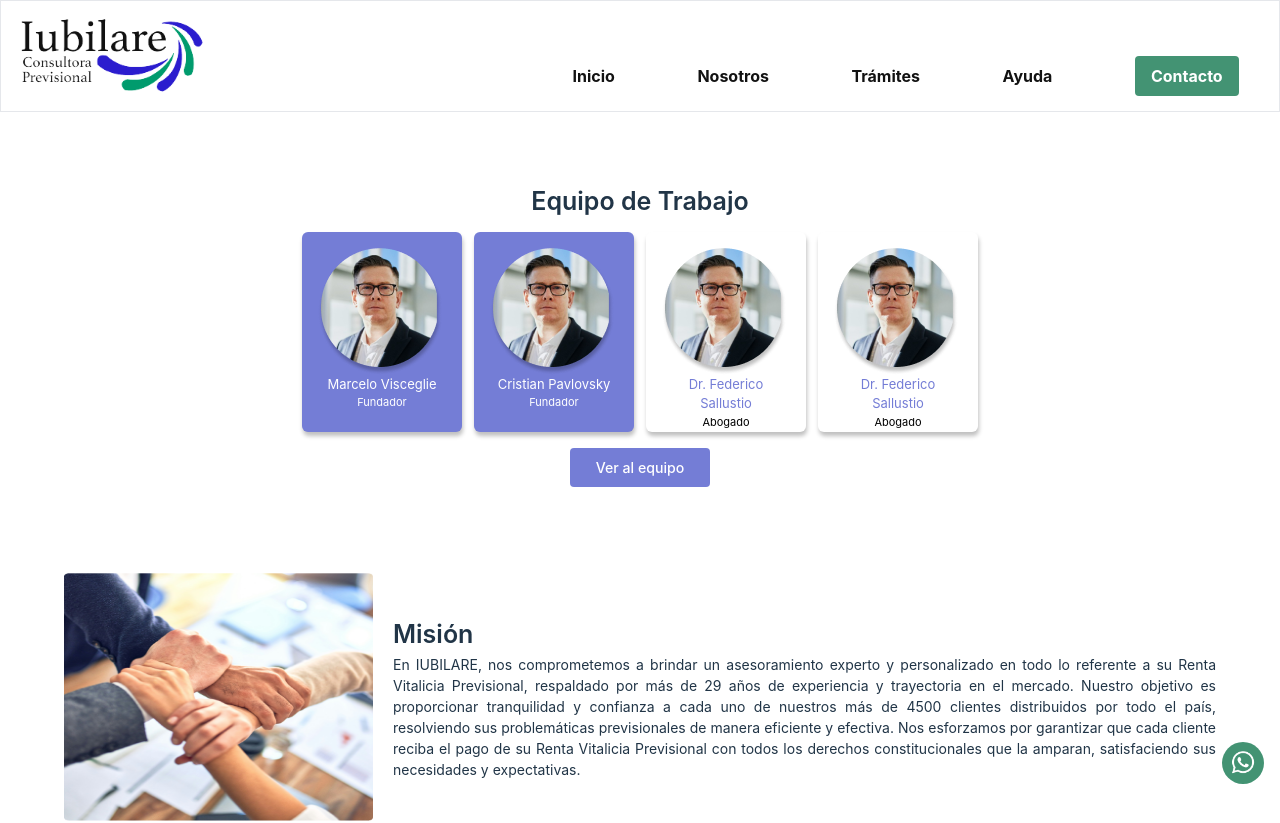
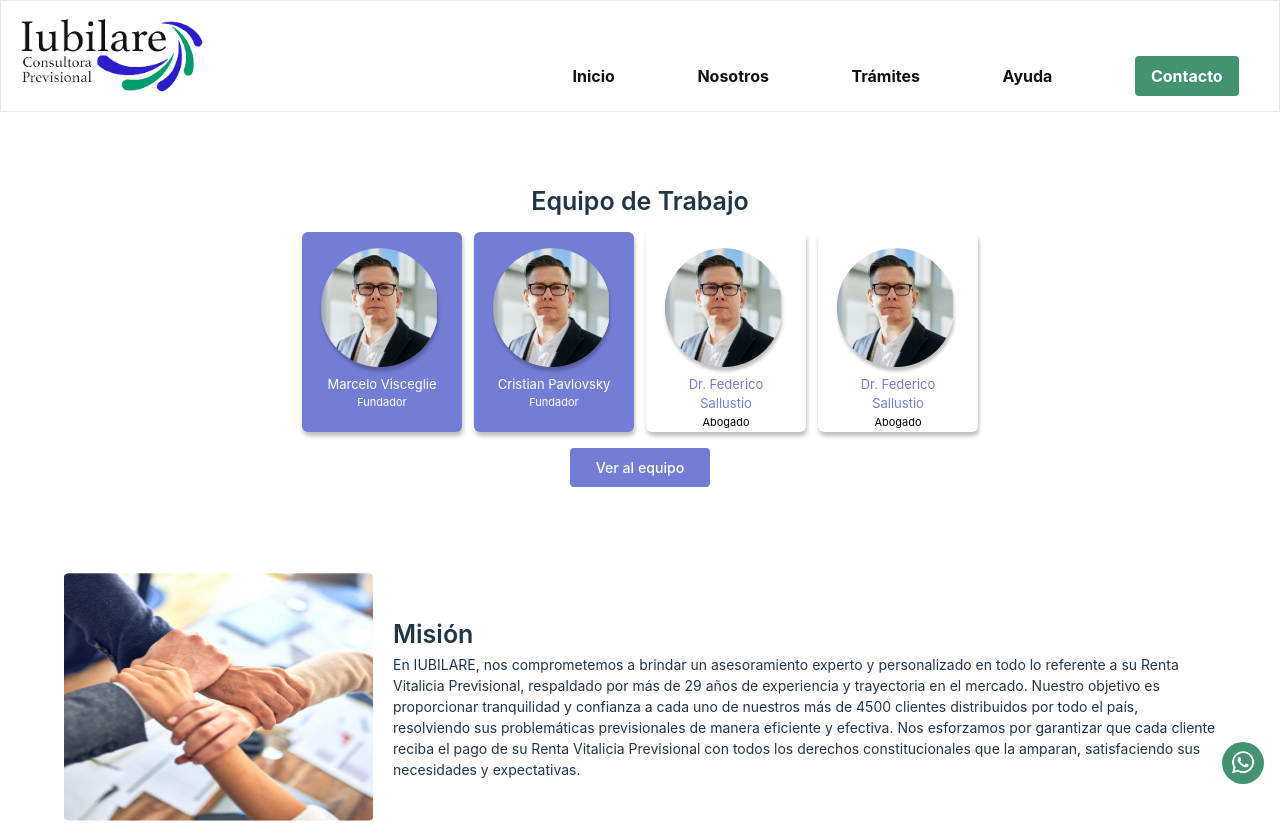
Before and after one commit to FooTalent/iubilare, a React (Vite) app: page /nosotros in a window 1280 px wide. Shown: the top 823 px of the page. Built offline with nearby package versions, Linux system fonts and the light colour scheme.

Commit message:
fix/ card info

```diff
--- a/src/components/cardNosotros/CardInfo.tsx
+++ b/src/components/cardNosotros/CardInfo.tsx
@@ -14,7 +14,7 @@ const CardInfo: React.FC<CardInfoProps> = ({ info, url, classOptions, classTitle
         <img src={url} alt="" className=" md:min-w-[309px] md:h-[248px] 2xl:w-[482px] 2xl:h-[387px]" />
         <div>
           <h1 className="hidden font-semibold text-[25px] text-left leading-10 md:block">{classTitle}</h1>
-          <p className="text-justify md:text-[14px] 2xl:text-[23px] 2xl:w-[751px]">{info} </p>
+          <p className="text-left md:text-[14px] 2xl:text-[23px] 2xl:w-[751px]">{info} </p>
         </div>
 
     </div>
```
